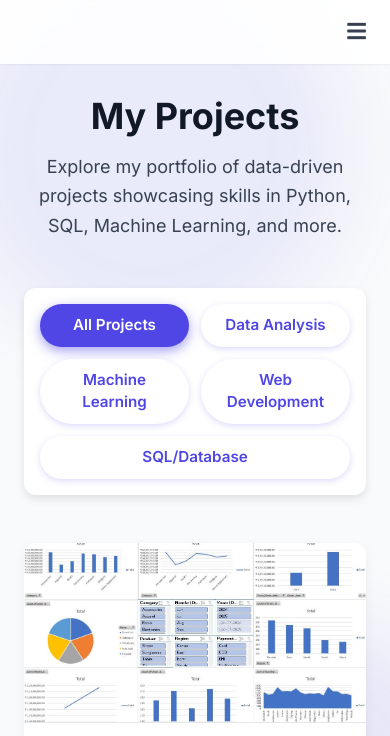
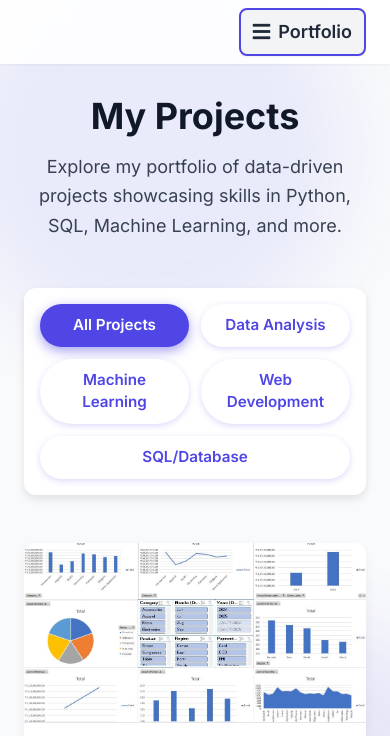
Before and after one commit to Gaurav311098/portfolio, a plain HTML site: page projects.html in a window 390 px wide. Shown: the top 736 px of the page. Drawn offline with nearby package versions, Linux system fonts and the light colour scheme.

Commit message:
Update projects.html

```diff
--- a/projects.html
+++ b/projects.html
@@ -182,6 +182,9 @@
 
     footer { background: #1F2937; color: #D1D5DB; padding: 2rem 1rem; text-align: center; font-size: 0.9rem; }
     footer a { color: #A5B4FC; font-weight: 600; }
+    #menu-btn {
+  border: 2px solid #4F46E5;
+}
   </style>
   <!-- Structured Data for Projects (JSON-LD) -->
 <!-- JSON-LD Structured Data: Social/Profile Links -->
@@ -221,7 +224,10 @@
           <a href="contact.html" class="hover:text-indigo-600 flex items-center"><i class="fas fa-envelope text-indigo-600"></i> Contact</a>
         </div>
         <div class="md:hidden ml-auto">
-          <button id="menu-btn" class="text-gray-700 focus:ring-2 focus:ring-indigo-600"><i class="fas fa-bars fa-lg"></i></button>
+          <button id="menu-btn" class="flex items-center gap-2 text-gray-800 font-semibold text-lg bg-gray-100 px-3 py-2 rounded-lg shadow-sm hover:bg-gray-200 transition focus:outline-none focus:ring-2 focus:ring-indigo-600"aria-label="Toggle menu">
+            <i class="fas fa-bars text-xl"></i>
+            <span>Portfolio</span>
+          </button>
         </div>
       </div>
     </div>
```
